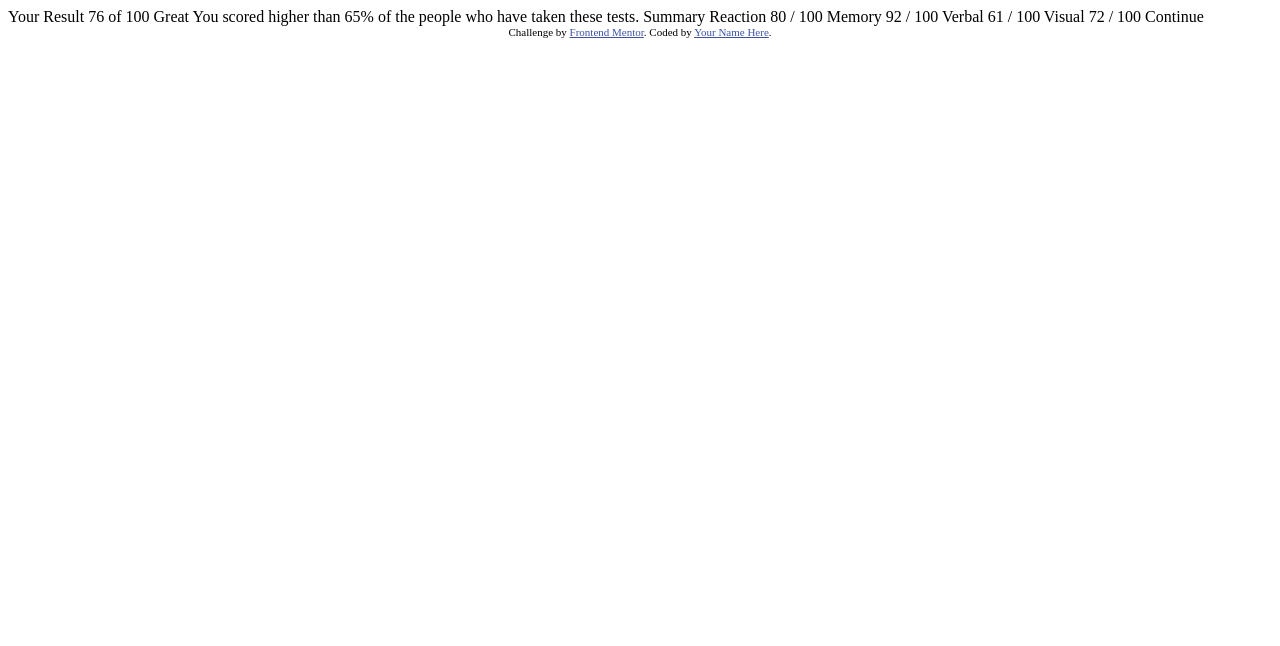
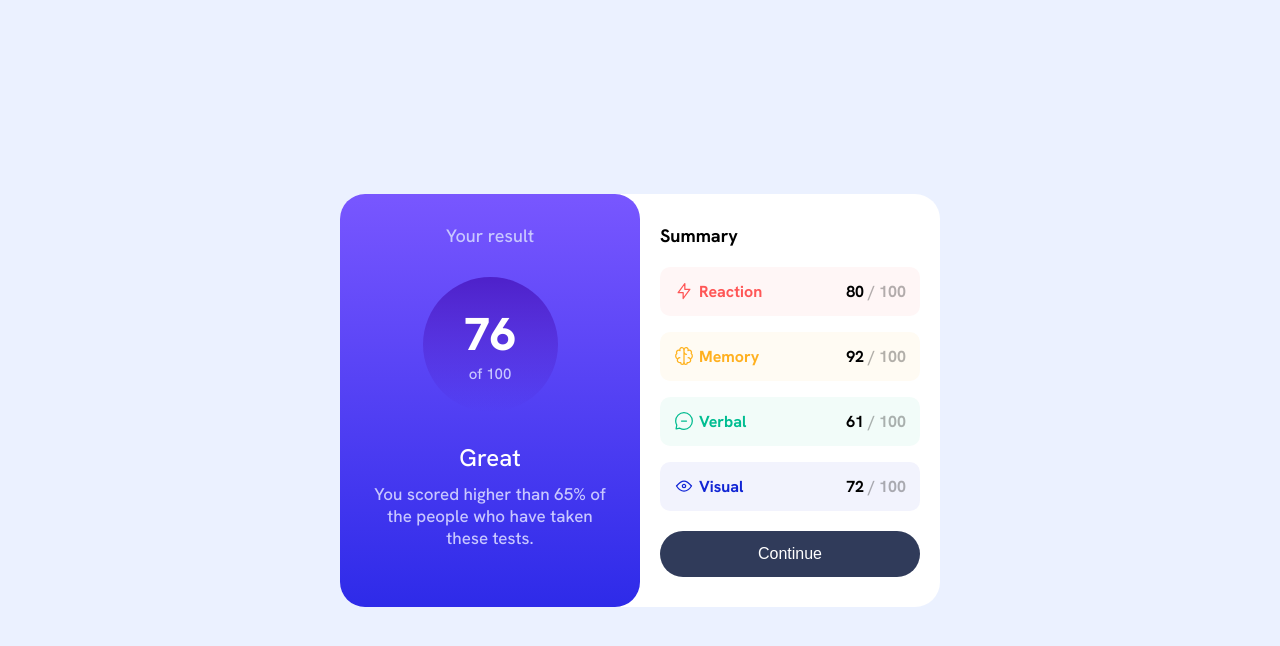
Before and after one commit to ghavaze/Results-summary-component, a plain HTML site: page index.html in a window 1280 px wide. Drawn offline with Linux system fonts and the light colour scheme.

Commit message:
Completed the project

```diff
--- a/index.html
+++ b/index.html
@@ -1,47 +1,82 @@
 <!DOCTYPE html>
 <html lang="en">
+
 <head>
   <meta charset="UTF-8">
-  <meta name="viewport" content="width=device-width, initial-scale=1.0"> <!-- displays site properly based on user's device -->
-
+  <meta name="viewport" content="width=device-width, initial-scale=1.0">
   <link rel="icon" type="image/png" sizes="32x32" href="./assets/images/favicon-32x32.png">
-
+  <link rel="preconnect" href="https://fonts.googleapis.com">
+  <link rel="preconnect" href="https://fonts.gstatic.com" crossorigin>
+  <link href="https://fonts.googleapis.com/css2?family=Hanken+Grotesk:wght@500;700;800&display=swap" rel="stylesheet">
   <title>Frontend Mentor | Results summary component</title>
 
-  <!-- Feel free to remove these styles or customise in your own stylesheet 👍 -->
-  <style>
-    .attribution { font-size: 11px; text-align: center; }
-    .attribution a { color: hsl(228, 45%, 44%); }
-  </style>
+  <link rel="stylesheet" href="./css/style.css">
 </head>
+
 <body>
 
-  Your Result
-  76
-  of 100
+  <article class="card">
 
-  Great
-  You scored higher than 65% of the people who have taken these tests.
+    <div class="result">
+      <p class="result-heading">Your result</p>
+      <div class="result-circle">
+        <p>76</p>
+        <p>of 100</p>
+      </div>
+      <div>
+        <p class="result-subheading">Great</p>
+        <p class="result-text">You scored higher than 65% of the people who have taken these tests.</p>
+      </div>
+    </div>
 
-  Summary
+    <div class="summary">
+      <p class="summary-heading">Summary</p>
+      <div class="summary-boxes">
 
-  Reaction
-  80 / 100
+        <div class="summary-box summary-box-reaction">
+          <div class="summary-box-nametag">
+            <img src="./assets/images/icon-reaction.svg" alt="Reaction">
+            <span>Reaction</span>
+          </div>
+          <span class="summary-box-result"><strong>80</strong> / 100</span>
+        </div>
 
-  Memory
-  92 / 100
+        <div class="summary-box summary-box-memory">
+          <div class="summary-box-nametag">
+            <img src="./assets/images/icon-memory.svg" alt="Memory">
+            <span>Memory</span>
+          </div>
+          <span class="summary-box-result"><strong>92</strong> / 100</span>
+        </div>
 
-  Verbal
-  61 / 100
+        <div class="summary-box summary-box-verbal">
+          <div class="summary-box-nametag">
+            <img src="./assets/images/icon-verbal.svg" alt="Verbal">
+            <span>Verbal</span>
+          </div>
+          <span class="summary-box-result"><strong>61</strong> / 100</span>
+        </div>
 
-  Visual
-  72 / 100
+        <div class="summary-box summary-box-visual">
+          <div class="summary-box-nametag">
+            <img src="./assets/images/icon-visual.svg" alt="Visual">
+            <span>Visual</span>
+          </div>
+          <span class="summary-box-result"><strong>72</strong> / 100</span>
+        </div>
 
-  Continue
+      </div>
 
-  <div class="attribution">
-    Challenge by <a href="https://www.frontendmentor.io?ref=challenge" target="_blank">Frontend Mentor</a>.
-    Coded by <a href="#">Your Name Here</a>.
-  </div>
+      <button class="btn">Continue</button>
+    </div>
+
+  </article>
+
 </body>
+
 </html>
+
+<!-- <div class="attribution">
+  Challenge by <a href="https://www.frontendmentor.io?ref=challenge" target="_blank">Frontend Mentor</a>.
+  Coded by <a href="#">Your Name Here</a>.
+</div> -->
--- /dev/null
+++ b/scss/_media-queries.scss
@@ -0,0 +1,26 @@
+@media (min-width: 768px){
+    body{
+        display: flex;
+        justify-content: center;
+        align-items: center;
+        min-height: 100vh;
+    }
+
+    .card{
+        display: flex;
+        width: 600px;
+
+        border-radius: 25px;
+    }
+
+    .result{
+        gap: 3rem;
+        width: 50%;
+
+        border-radius: 25px;
+    }
+
+    .summary{
+        width: 50%;
+    }
+}
--- /dev/null
+++ b/scss/_reset.scss
@@ -0,0 +1,9 @@
+* {
+	margin: 0;
+	padding: 0;
+	box-sizing: border-box;
+}
+
+html{
+	font-size: 62.5%;
+}
--- /dev/null
+++ b/scss/_variables.scss
@@ -0,0 +1,15 @@
+$light-red: hsl(0, 100%, 67%);
+$orangey-yellow: hsl(39, 100%, 56%);
+$green-teal: hsl(166, 100%, 37%);
+$cobalt-blue: hsl(234, 85%, 45%);
+
+$light-slate-blue: hsl(252, 100%, 67%);
+$light-royal-blue: hsl(241, 81%, 54%);
+
+$violet-blue: hsla(256, 72%, 46%, 1);
+$persian-blue: hsla(241, 72%, 46%, 0);
+
+$white: hsl(0, 0%, 100%);
+$pale-blue: hsl(221, 100%, 96%);
+$light-lavender: hsl(241, 100%, 89%);
+$dark-gray-blue: hsl(224, 30%, 27%);
--- /dev/null
+++ b/scss/style.scss
@@ -0,0 +1,156 @@
+@use './reset';
+@use './media-queries';
+@use './variables' as *;
+
+body {
+    min-height: 100vh;
+
+	background-color: $pale-blue;
+
+	font-family: 'Hanken Grotesk', sans-serif;
+	font-size: 16px;
+}
+
+.card{
+	background-color: $white;
+}
+
+.result {
+	display: flex;
+	flex-direction: column;
+	align-items: center;
+	padding: 3rem 0;
+
+	border-bottom-left-radius: 25px;
+	border-bottom-right-radius: 25px;
+
+	background: linear-gradient($light-slate-blue, $light-royal-blue);
+
+	.result-heading {
+		font-size: 1.8rem;
+		color: $light-lavender;
+	}
+
+	.result-circle {
+		display: flex;
+		flex-direction: column;
+		justify-content: center;
+		align-items: center;
+
+		width: 135px;
+		height: 135px;
+
+		border-radius: 50%;
+
+		background: linear-gradient($violet-blue, $persian-blue);
+
+		p:first-child {
+			font-size: 4.6rem;
+			font-weight: 800;
+			color: $white;
+		}
+
+		p:last-child {
+			font-size: 1.5rem;
+			color: $light-lavender;
+		}
+	}
+
+	.result-subheading {
+		font-size: 2.4rem;
+		text-align: center;
+		color: $white;
+	}
+
+	.result-text {
+		padding: 1rem 3rem;
+
+		font-size: 1.7rem;
+		text-align: center;
+		color: $light-lavender;
+	}
+}
+
+.summary {
+	display: flex;
+	flex-direction: column;
+	justify-content: space-between;
+	gap: 2rem;
+	padding: 3rem 2rem;
+
+	.summary-heading {
+		font-size: 1.8rem;
+		font-weight: 700;
+	}
+
+	.summary-boxes {
+		display: flex;
+		flex-direction: column;
+		gap: 1.6rem;
+
+		.summary-box {
+			display: flex;
+			justify-content: space-between;
+			align-items: center;
+			padding: 1.4rem;
+
+			border-radius: 1rem;
+
+			font-weight: 700;
+
+			.summary-box-result {
+				color: rgba(0, 0, 0, 0.3);
+
+				strong {
+					color: #000;
+				}
+			}
+
+			.summary-box-nametag{
+				display: flex;
+				align-items: center;
+				gap: 0.5rem;
+			}
+		}
+
+		.summary-box-reaction {
+			background-color: rgba(255, 87, 87, 0.05);
+
+			color: $light-red;
+		}
+
+		.summary-box-memory {
+			background-color: rgba(255, 177, 31, 0.05);
+
+			color: $orangey-yellow;
+		}
+
+		.summary-box-verbal {
+			background-color: rgba(0, 189, 145, 0.05);
+
+			color: $green-teal;
+		}
+
+		.summary-box-visual {
+			background-color: rgba(17, 36, 212, 0.05);
+
+			color: $cobalt-blue;
+		}
+	}
+
+	.btn {
+		padding: 1.4rem 4rem;
+
+		border: none;
+		border-radius: 50px;
+
+		background-color: $dark-gray-blue;
+
+		font-size: 1.6rem;
+		color: $white;
+	}
+
+	.btn:hover {
+		background: linear-gradient($light-slate-blue, $light-royal-blue);
+	}
+}
```
Also changed, not shown: css/style.css (added), 3 other files.
